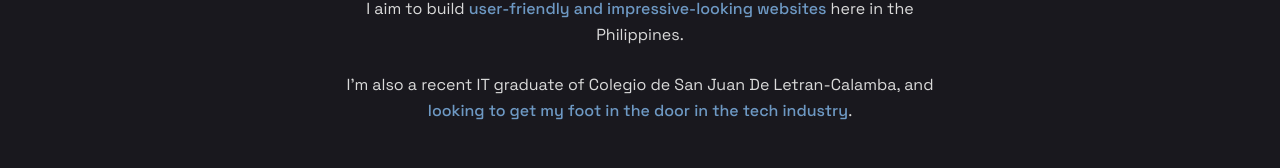
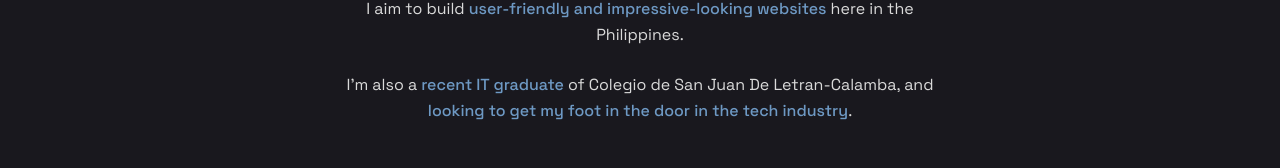
Before and after one commit to jdichh/portfolio-next, a Next.js app: page / in a window 1280 px wide. Shown: the part 632-800 px from the top of the page. Built offline with nearby package versions, Linux system fonts and the light colour scheme.

Commit message:
reduced <code> font size, improved file names

```diff
--- a/src/app/globals.css
+++ b/src/app/globals.css
@@ -21,4 +21,5 @@ html, body {
     border-radius: 0.15rem;
     outline: 1px solid #DADADA;
     margin-inline: 0.25rem;
+    font-size: 0.9rem;
   }
--- a/src/components/about.tsx
+++ b/src/components/about.tsx
@@ -21,8 +21,9 @@ export default function About() {
         here in the Philippines.
       </p>
       <p className="mb-6">
-        I'm also a recent IT graduate of Colegio de San Juan De Letran-Calamba,
-        and{" "}
+        I'm also a{" "}
+        <span className="text-[#6E99C4] font-medium">recent IT graduate</span>{" "}
+        of Colegio de San Juan De Letran-Calamba, and{" "}
         <span className="text-[#6E99C4] font-medium">
           looking to get my foot in the door in the tech industry
         </span>
--- a/src/components/blog-components/gtshowroom-accordion-components/snippets/rendererSnippet.tsx
+++ b/src/components/blog-components/gtshowroom-accordion-components/snippets/canvasSnippet.tsx
@@ -1,6 +1,6 @@
 import React from "react";
 
-export default function RendererSnippet() {
+export default function CanvasSnippet() {
   return (
     <pre className="whitespace-pre-wrap break-words rounded-md text-[0.5rem] sm:text-sm">
       <code>
--- a/src/components/blog-components/gtshowroom-accordion-components/snippets/snippet-descriptions/rendererSnippetDescription.tsx
+++ b/src/components/blog-components/gtshowroom-accordion-components/snippets/snippet-descriptions/canvasSnippetDescription.tsx
@@ -1,6 +1,6 @@
 import React from "react";
 
-export default function RendererSnippetDescription() {
+export default function CanvasSnippetDescription() {
   return (
     <>
       <li className="mb-3">
--- a/src/pages/blogs/gran-turismo-showroom/index.tsx
+++ b/src/pages/blogs/gran-turismo-showroom/index.tsx
@@ -14,14 +14,14 @@ import FloorSnippet from "@/components/blog-components/gtshowroom-accordion-comp
 import ModelShadowSnippet from "@/components/blog-components/gtshowroom-accordion-components/snippets/modelShadowSnippet";
 import SpotlightSnippet from "@/components/blog-components/gtshowroom-accordion-components/snippets/spotlightSnippet";
 import RendererSettingsSnippet from "@/components/blog-components/gtshowroom-accordion-components/snippets/rendererSettingsSnippet";
-import RendererSnippet from "@/components/blog-components/gtshowroom-accordion-components/snippets/rendererSnippet";
+import CanvasSnippet from "@/components/blog-components/gtshowroom-accordion-components/snippets/canvasSnippet";
 
 import ModelShadowSnippetDescription from "@/components/blog-components/gtshowroom-accordion-components/snippets/snippet-descriptions/modelShadowSnippetDescription";
 import DirectionalLightSnippetDescription from "@/components/blog-components/gtshowroom-accordion-components/snippets/snippet-descriptions/directionalLightSnippetDescription";
 import FloorSnippetDescription from "@/components/blog-components/gtshowroom-accordion-components/snippets/snippet-descriptions/floorSnippetDescription";
 import SpotlightSnippetDescription from "@/components/blog-components/gtshowroom-accordion-components/snippets/snippet-descriptions/spotlightSnippetDescription";
 import RendererSettingsSnippetDescription from "@/components/blog-components/gtshowroom-accordion-components/snippets/snippet-descriptions/rendererSettingsSnippetDescription";
-import RendererSnippetDescription from "@/components/blog-components/gtshowroom-accordion-components/snippets/snippet-descriptions/rendererSnippetDescription";
+import CanvasSnippetDescription from "@/components/blog-components/gtshowroom-accordion-components/snippets/snippet-descriptions/canvasSnippetDescription";
 
 const spaceGrotesk = Space_Grotesk({ subsets: ["latin"] });
 
@@ -278,7 +278,7 @@ export default function index() {
               <div
                 className={`bg-[${LIGHTER_BG}] px-4 py-3 rounded-md my-2 mx-auto`}
               >
-                <RendererSnippet />
+                <CanvasSnippet />
               </div>
 
               <div className="leading-7 my-4 px-2 opacity-90 w-11/12 mx-auto code-snippet">
@@ -286,7 +286,7 @@ export default function index() {
                   Quick Rundown
                 </h2>
                 <ul className="list-disc">
-                  <RendererSnippetDescription />
+                  <CanvasSnippetDescription />
                 </ul>
               </div>
             </Accordion>
```
Also changed, not shown: 1 other file (tests, documents, lock files or other folders).
